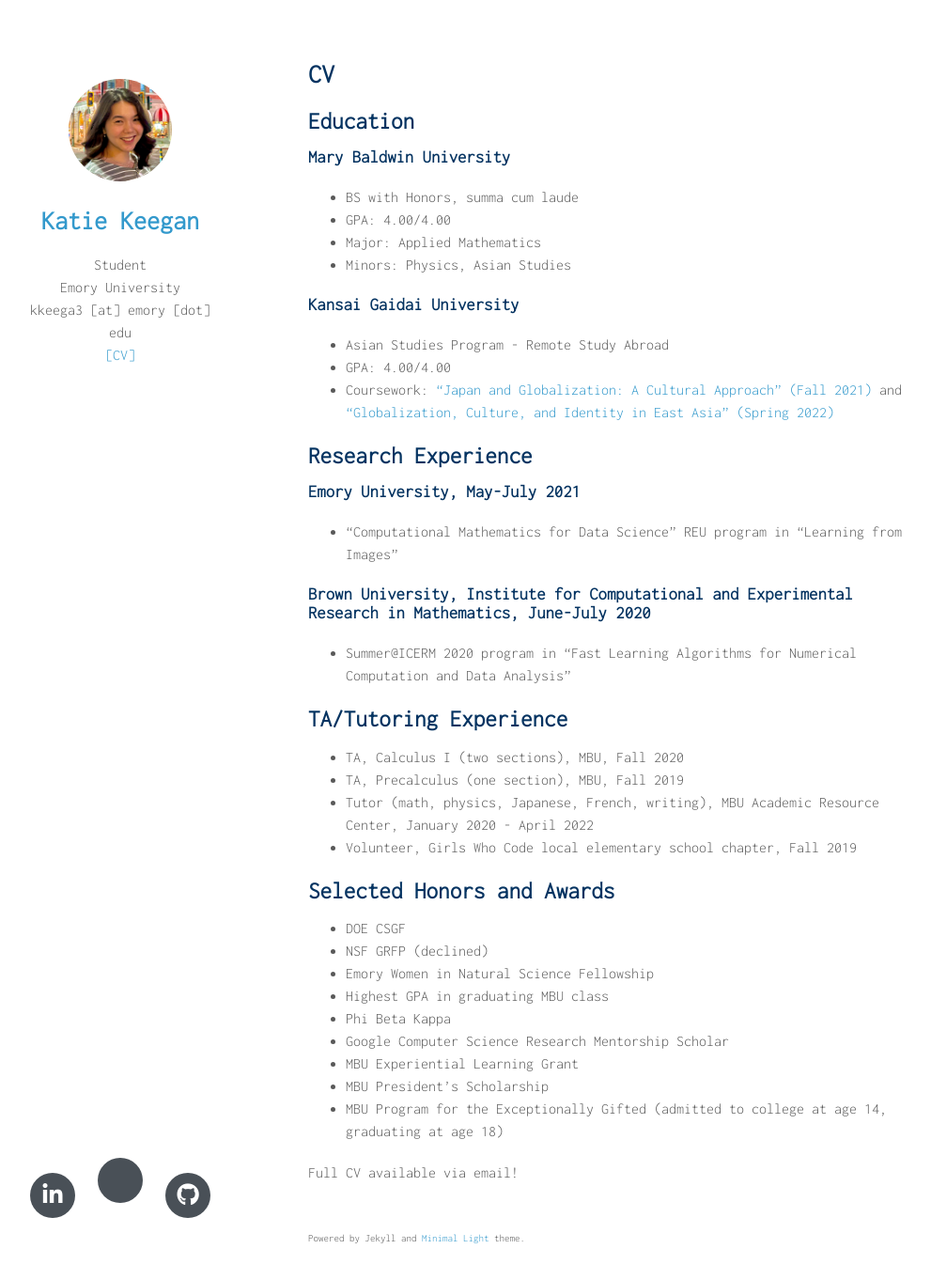
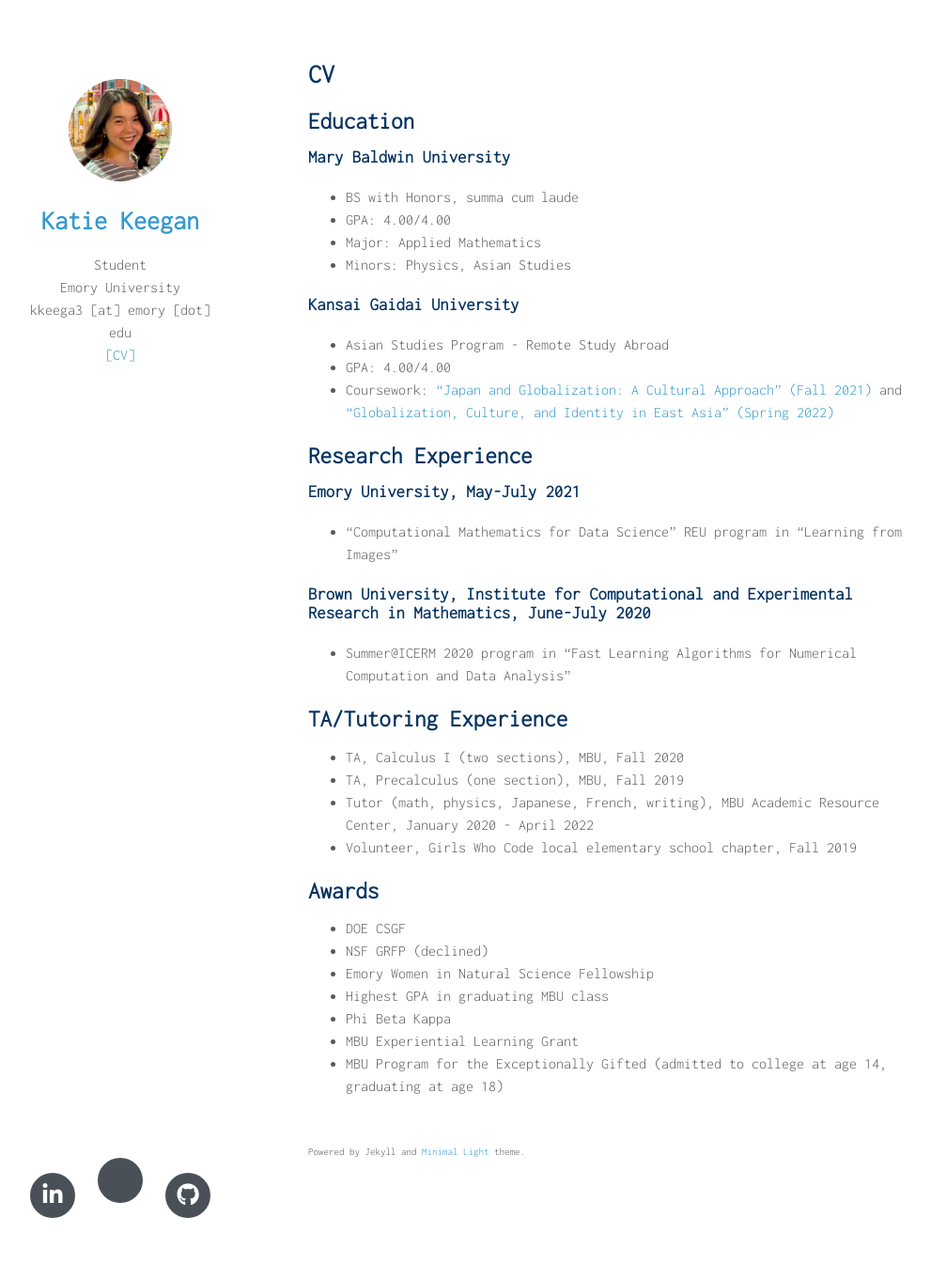
Before and after one commit to katiekeegan/katiekeegan, a Jekyll site: the page built from cv.md, in a window 1280 px wide and 1398 px high. Shown: the top 1362 px of the window at 94% size, without its empty margins (142-1133 px from the left). Built offline with Jekyll 4.4.1, drawn with Linux system fonts in a browser that asks for light colours; nearby versions of some CDN libraries; a style sheet for code colours, icons or effects is not loaded; our own code applies the rules of GitHub Pages for plain Markdown files.

Commit message:
Update cv.md

```diff
--- a/cv.md
+++ b/cv.md
@@ -31,17 +31,12 @@ layout: homepage
 - Tutor (math, physics, Japanese, French, writing), MBU Academic Resource Center, January 2020 - April 2022
 - Volunteer, Girls Who Code local elementary school chapter, Fall 2019
 
-## Selected Honors and Awards
+## Awards
 
 - DOE CSGF
 - NSF GRFP (declined)
 - Emory Women in Natural Science Fellowship
 - Highest GPA in graduating MBU class
 - Phi Beta Kappa
-- Google Computer Science Research Mentorship Scholar
 - MBU Experiential Learning Grant
-- MBU President's Scholarship
 - MBU Program for the Exceptionally Gifted (admitted to college at age 14, graduating at age 18)
-
-
-Full CV available via email!
```
